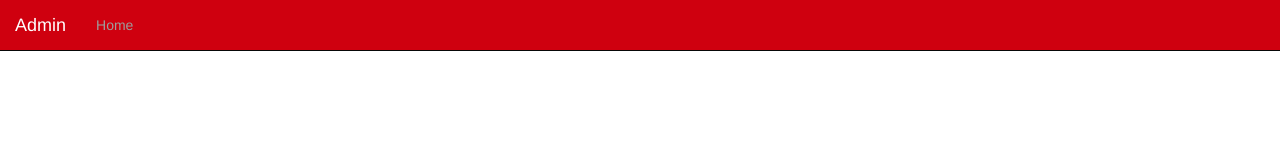
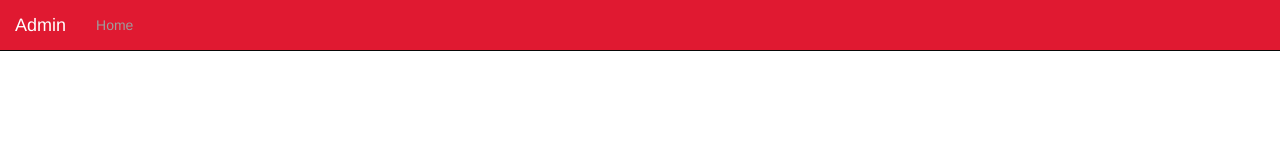
Before and after one commit to iBourgeois/admin, a plain HTML site: page index.html in a window 1280 px wide. Drawn offline with nearby package versions, Linux system fonts and the light colour scheme; some packages are replaced by stand-ins of ours; a script that the page names is missing.

Commit message:
change navbar color to red

```diff
--- a/admin.css
+++ b/admin.css
@@ -10,7 +10,7 @@ html, body {
 }
 
 .navbar {
-    background: #CF000F;
+    background: #E01931;
 }
 
 
```
